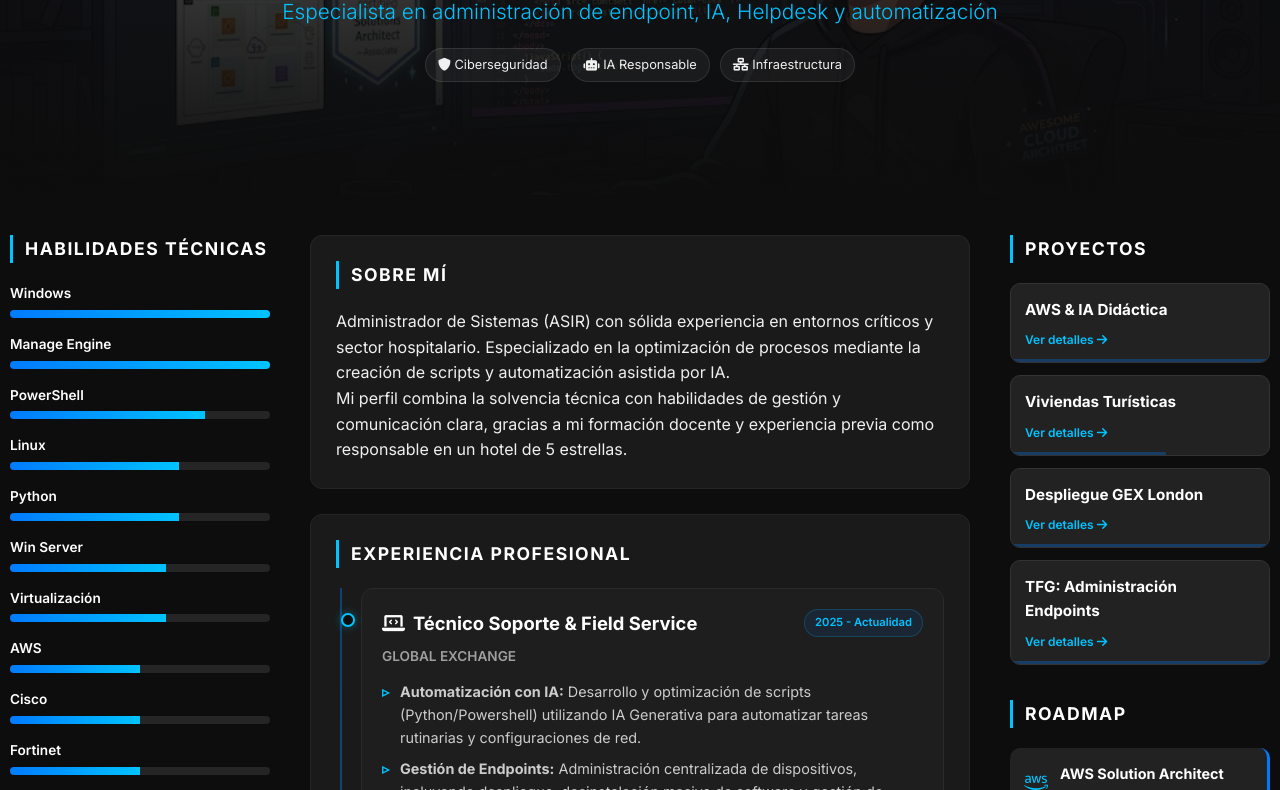
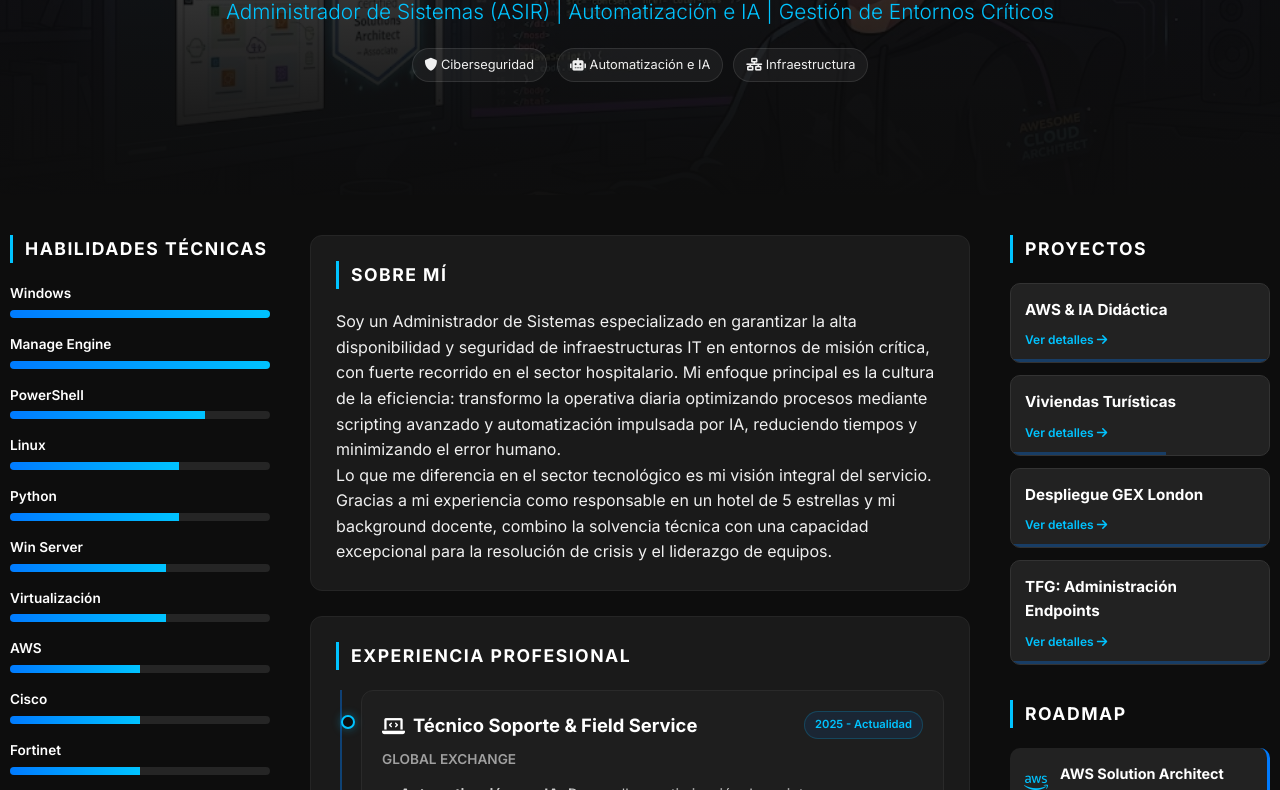
Before and after one commit to lonsochico/Portfolio-DiegoAC, a plain HTML site: page index.html in a window 1280 px wide. Shown: the part 275-1065 px from the top of the page. Drawn offline with Linux system fonts and the light colour scheme.

```diff
--- a/index.html
+++ b/index.html
@@ -5,7 +5,7 @@
     <meta charset="UTF-8">
     <meta name="viewport" content="width=device-width, initial-scale=1.0, viewport-fit=cover">
     <meta name="theme-color" content="#0d0d0d">
-    <meta name="description" content="Diego Alonso - Especialista en administración de endpoint, IA, Helpdesk y automatización">
+    <meta name="description" content="Diego Alonso - Administrador de Sistemas (ASIR) | Automatización e IA | Gestión de Entornos Críticos">
     <title>Diego Alonso Chico | IT Portfolio</title>
     <link rel="stylesheet" href="style.css">
     <link href="https://fonts.googleapis.com/css2?family=Inter:wght@300;400;600;700&display=swap" rel="stylesheet">
@@ -63,10 +63,10 @@
         <div class="hero-overlay"></div>
         <div class="hero-content container">
             <h1>Diego Alonso Chico</h1>
-            <p class="tagline">Especialista en administración de endpoint, IA, Helpdesk y automatización</p>
+            <p class="tagline">Administrador de Sistemas (ASIR) | Automatización e IA | Gestión de Entornos Críticos</p>
             <div class="hero-badges">
                 <span><i class="fas fa-shield-alt"></i> Ciberseguridad</span>
-                <span><i class="fas fa-robot"></i> IA Responsable</span>
+                <span><i class="fas fa-robot"></i> Automatización e IA</span>
                 <span><i class="fas fa-network-wired"></i> Infraestructura</span>
             </div>
         </div>
@@ -178,8 +178,8 @@
 
             <div class="card">
                 <h2 class="section-title">Sobre Mí</h2>
-                <p>Administrador de Sistemas (ASIR) con sólida experiencia en entornos críticos y sector hospitalario. Especializado en la optimización de procesos mediante la creación de scripts y automatización asistida por IA.</p>
-                <p>Mi perfil combina la solvencia técnica con habilidades de gestión y comunicación clara, gracias a mi formación docente y experiencia previa como responsable en un hotel de 5 estrellas.</p>
+                <p>Soy un Administrador de Sistemas especializado en garantizar la alta disponibilidad y seguridad de infraestructuras IT en entornos de misión crítica, con fuerte recorrido en el sector hospitalario. Mi enfoque principal es la cultura de la eficiencia: transformo la operativa diaria optimizando procesos mediante scripting avanzado y automatización impulsada por IA, reduciendo tiempos y minimizando el error humano.</p>
+                <p>Lo que me diferencia en el sector tecnológico es mi visión integral del servicio. Gracias a mi experiencia como responsable en un hotel de 5 estrellas y mi background docente, combino la solvencia técnica con una capacidad excepcional para la resolución de crisis y el liderazgo de equipos.</p>
             </div>
 
             <div class="card">
```
